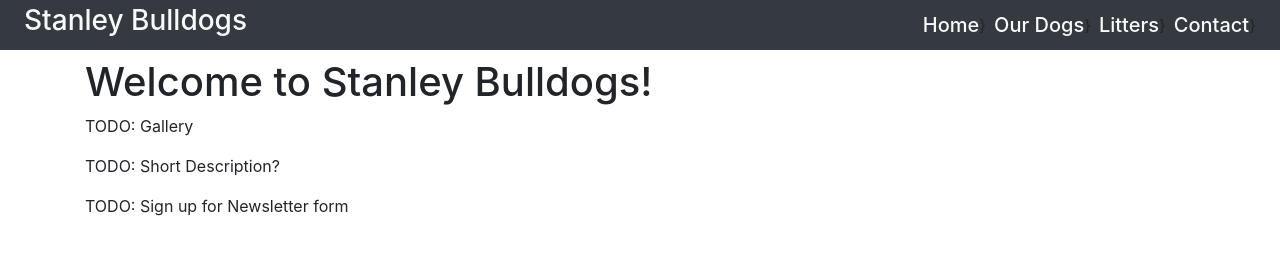
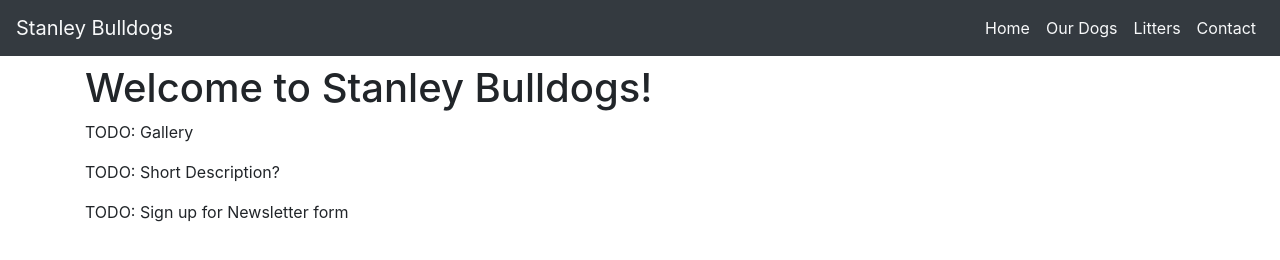
Before and after one commit to srianbury/gatsby-stanley-bulldogs, a Gatsby site: page / in a window 1280 px wide. Built offline with nearby package versions, Linux system fonts and the light colour scheme; Gatsby itself is replaced by a stand-in of ours.

Commit message:
collapse header

```diff
--- a/package.json
+++ b/package.json
@@ -17,6 +17,7 @@
     "gatsby-transformer-sharp": "^2.5.16",
     "prop-types": "^15.7.2",
     "react": "^16.12.0",
+    "react-bootstrap": "^1.4.0",
     "react-dom": "^16.12.0",
     "react-helmet": "^6.1.0"
   },
--- a/src/components/header.js
+++ b/src/components/header.js
@@ -1,32 +1,35 @@
 import { Link } from "gatsby";
 import PropTypes from "prop-types";
 import React from "react";
+import Navbar from "react-bootstrap/Navbar";
+import Nav from "react-bootstrap/Nav";
 
 const Header = ({ siteTitle }) => (
-  <header className="d-flex justify-content-between pl-4 pr-4 pt-1 pb-1 bg-dark">
-    <div>
+  <Navbar collapseOnSelect expand="sm" bg="dark" variant="dark">
+    <Navbar.Brand>
       <Link to="/" className="text-light">
-        <h3>{siteTitle}</h3>
+        {siteTitle}
       </Link>
-    </div>
-    <div className="d-flex flex-wrap align-content-center">
-      <ul className="nav justify-content-center">
-        <NavItem title="Home" to="/" />
-        <NavItem title="Our Dogs" to="/our-dogs" />
-        <NavItem title="Litters" to="/litters" />
-        <NavItem title="Contact" to="/contact" />
-      </ul>
-    </div>
-  </header>
+    </Navbar.Brand>
+    <Navbar.Toggle aria-controls="responsive-navbar-nav" />
+    <Navbar.Collapse id="responsive-navbar-nav">
+      <Nav className="mr-auto" />
+      <Nav>
+        <NavItem to="/" title="Home" />
+        <NavItem to="/our-dogs" title="Our Dogs" />
+        <NavItem to="/litters" title="Litters" />
+        <NavItem to="/contact" title="Contact" />
+      </Nav>
+    </Navbar.Collapse>
+  </Navbar>
 );
 
 const NavItem = ({ to, title }) => (
-  <li className="nav-item ml-2 d-flex flex-wrap align-content-center">
-    <Link to={to}>
-      <h5 className="m-0 text-light">{title}</h5>
+  <Nav.Link>
+    <Link to={to} className="text-light">
+      {title}
     </Link>
-    }
-  </li>
+  </Nav.Link>
 );
 
 Header.propTypes = {
```
Also changed, not shown: 1 other file.
